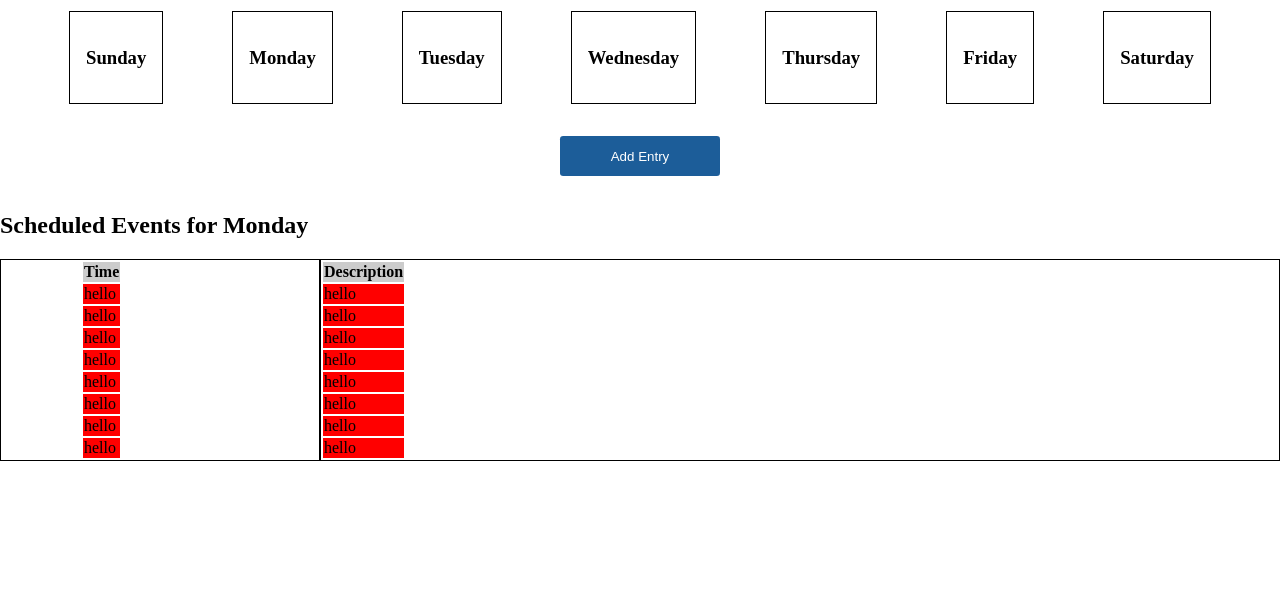
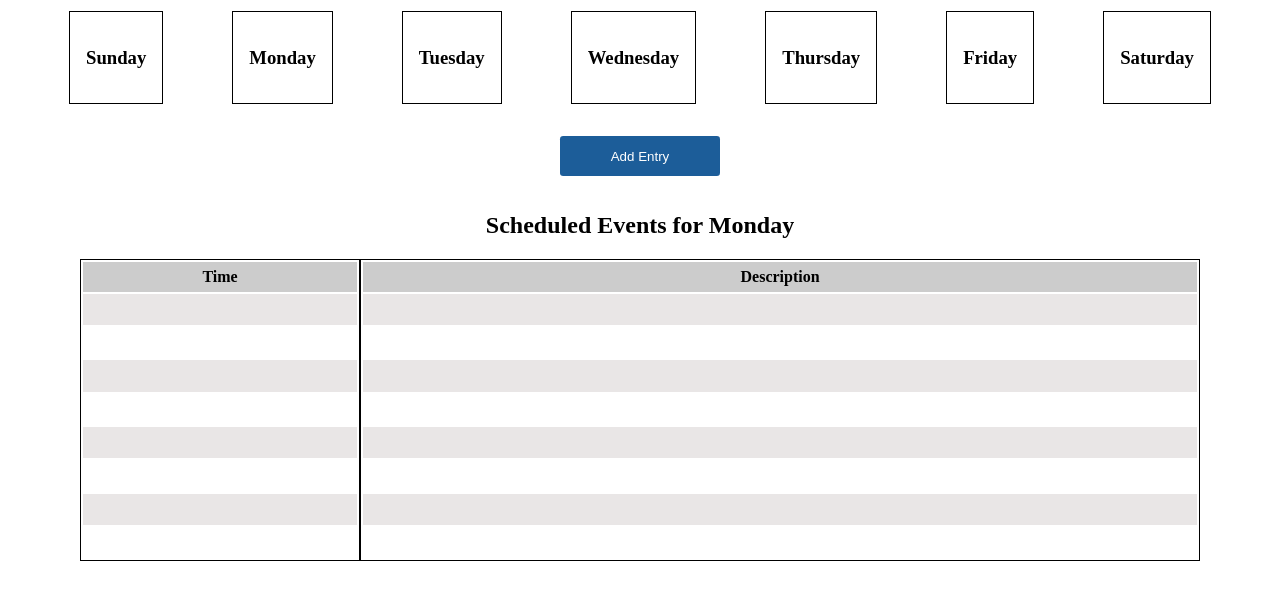
Before and after one commit to cody-martin8/week-planner, a website: page index.html in a window 1280 px wide. Shown: the part 74-674 px from the top of the page. Drawn offline with Linux system fonts and the light colour scheme.

Commit message:
working view entries

```diff
--- a/index.html
+++ b/index.html
@@ -72,7 +72,7 @@
         <button type="button" class="button add-entry">Add Entry</button>
       </div>
     </div>
-    <div class="row" data-view="view-entries">
+    <div class="row text-center data-view="view-entries">
       <h2>Scheduled Events for <span>Monday</span></h2>
     </div>
     <div class="row flex-row">
@@ -85,28 +85,28 @@
           </thead>
           <tbody>
             <tr>
-              <td>hello</td>
+              <td></td>
             </tr>
             <tr>
-              <td>hello</td>
+              <td></td>
             </tr>
             <tr>
-              <td>hello</td>
+              <td></td>
             </tr>
             <tr>
-              <td>hello</td>
+              <td></td>
             </tr>
             <tr>
-              <td>hello</td>
+              <td></td>
             </tr>
             <tr>
-              <td>hello</td>
+              <td></td>
             </tr>
             <tr>
-              <td>hello</td>
+              <td></td>
             </tr>
             <tr>
-              <td>hello</td>
+              <td></td>
             </tr>
           </tbody>
         </table>
@@ -120,28 +120,28 @@
           </thead>
           <tbody>
             <tr>
-              <td>hello</td>
+              <td></td>
             </tr>
             <tr>
-              <td>hello</td>
+              <td></td>
             </tr>
             <tr>
-              <td>hello</td>
+              <td></td>
             </tr>
             <tr>
-              <td>hello</td>
+              <td></td>
             </tr>
             <tr>
-              <td>hello</td>
+              <td></td>
             </tr>
             <tr>
-              <td>hello</td>
+              <td></td>
             </tr>
             <tr>
-              <td>hello</td>
+              <td></td>
             </tr>
             <tr>
-              <td>hello</td>
+              <td></td>
             </tr>
           </tbody>
         </table>
--- a/styles.css
+++ b/styles.css
@@ -134,19 +134,24 @@ th {
 
 .time-table {
   width: 25%;
-  padding-left: 5rem;
+  margin-left: 5rem;
 }
 
 .description-table {
   width: 75%;
-  padding-right: 5rem;
+  margin-right: 5rem;
+}
+
+table {
+  width: 100%;
+  table-layout: fixed;
+  min-height: 300px;
 }
 
 td {
-  width: 100%;
-  background-color: red;
+  /* table-layout: fixed; */
 }
 
-table {
-  margin: 0;
+thead {
+  height: 10%;
 }
```
